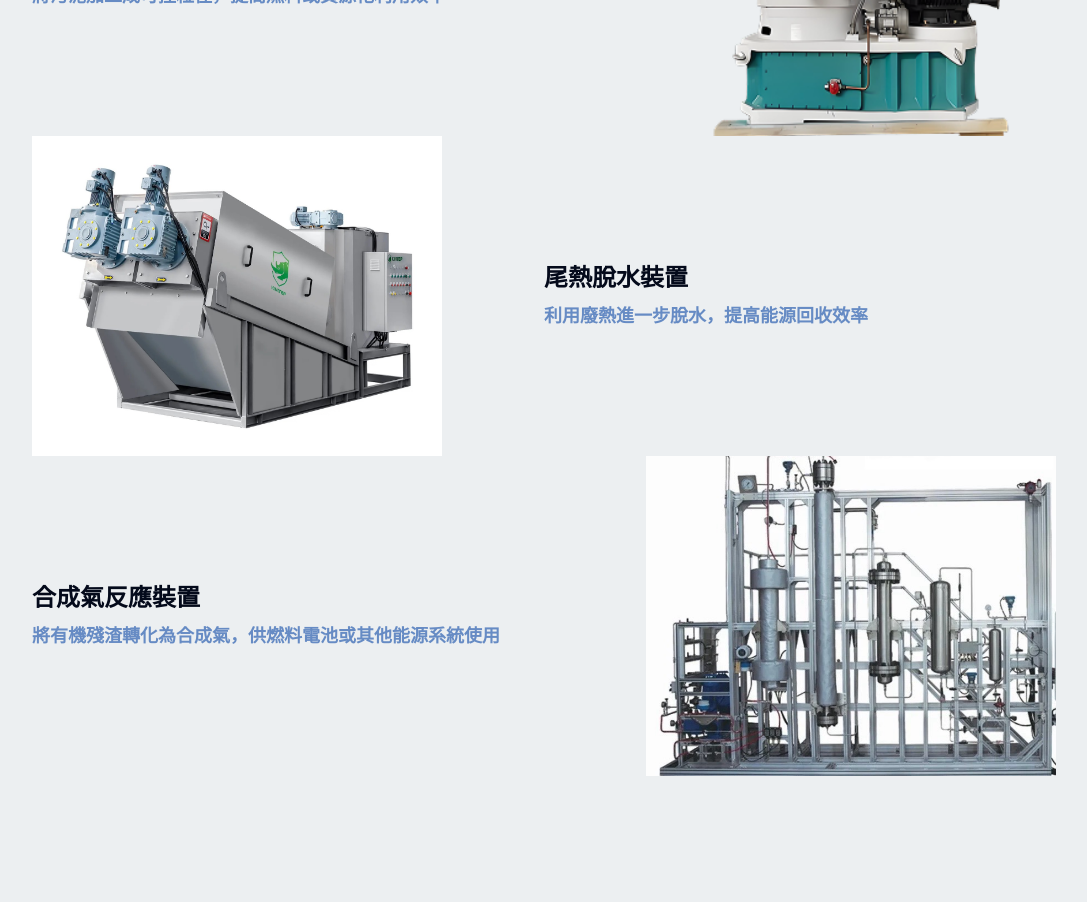
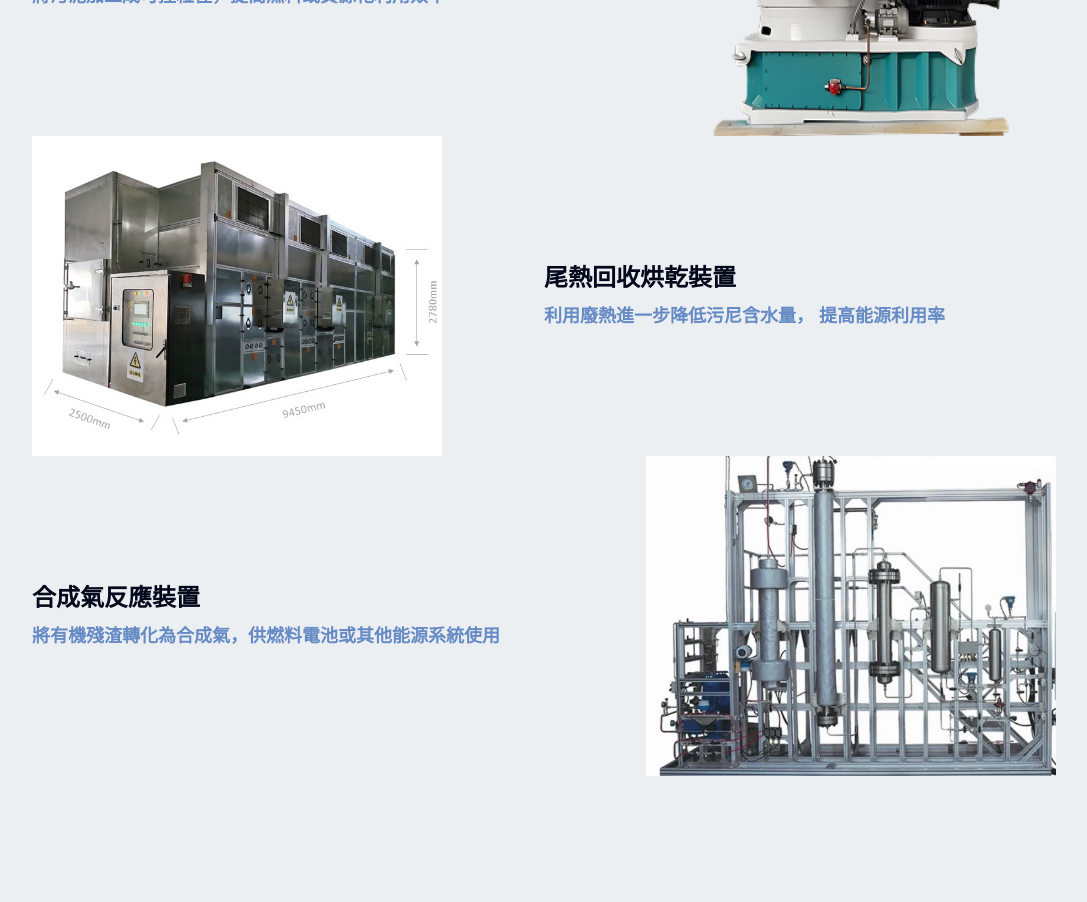
Before and after one commit to Shelly9457/tiner, a Next.js app: page /revive in a window 1280 px wide. Shown: the part 2880-3782 px from the top of the page, without its empty margins (96-1183 px from the left). Built offline with nearby package versions, Linux system fonts and the light colour scheme.

Commit message:
多處修改

```diff
--- a/src/app/generation/page.jsx
+++ b/src/app/generation/page.jsx
@@ -43,7 +43,7 @@ const generation = () => {
             name: "電池元件",
             desc: "膜電極、電池單元、整體電池堆",
             img: "/images/generation4.png",
-            link: "/generation/components",
+            link: "/generation/component",
         },
     ]
     return (
--- a/src/app/powersystem/drones/page.jsx
+++ b/src/app/powersystem/drones/page.jsx
@@ -55,7 +55,7 @@ const drones = () => {
     ];
     return (
         <>
-            <HeaderSlider slides={homeSlides} title={"以氫為翼，啟航未來天空"} desc={"高效能、長續航、低碳排的無人機動力解決方案"} />
+            <HeaderSlider slides={homeSlides} title={"以氫為翼，啟航未來天空"} desc={"高效能、長續航、零碳排的無人機動力解決方案"} />
 
             <SectionOne text={`
                 地諾科技的氫能無人機動力系統，\n
@@ -80,7 +80,7 @@ const drones = () => {
                         <div className="flex md:justify-start justify-between gap-7 mt-5">
                             <div>
                                 <h1 className="text-(--dark) text-md">飛行時間</h1>
-                                <h1 className="md:text-3xl mt-3 text-2xl text-(--one) font-bold">60–120 分鐘 </h1>
+                                <h1 className="md:text-3xl mt-3 text-2xl text-(--one) font-bold">60–1200 分鐘 </h1>
                             </div>
                             <div>
                                 <h1 className="text-(--dark) text-md">最大起飛重量</h1>
--- a/src/app/revive/page.jsx
+++ b/src/app/revive/page.jsx
@@ -36,9 +36,9 @@ const revive = () => {
             desc: "將污泥加工成可控粒徑，提高燃料或資源化利用效率"
         },
         {
-            name: "尾熱脫水裝置",
-            img: "/images/revive8 (2).png",
-            desc: "利用廢熱進一步脫水，提高能源回收效率"
+            name: "尾熱回收烘乾裝置",
+            desc: `利用廢熱進一步降低污尼含水量，\n提高能源利用率`,
+            img: "/images/waste7.png",
         },
         {
             name: "合成氣反應裝置",
--- a/src/app/waste/page.jsx
+++ b/src/app/waste/page.jsx
@@ -42,8 +42,8 @@ const waste = () => {
             img: "/images/waste6.png",
         },
         {
-            name: "尾熱脫水裝置",
-            desc: `利用廢熱進一步脫水，\n提高能源回收效率`,
+            name: "尾熱回收烘乾裝置",
+            desc: `利用廢熱進一步降低污尼含水量，\n提高能源利用率`,
             img: "/images/waste7.png",
         },
         {
--- a/src/components/IndexProducts.jsx
+++ b/src/components/IndexProducts.jsx
@@ -20,7 +20,7 @@ export default function IndexProducts() {
         },
         {
             name: "電池堆",
-            href: "/generation/components",
+            href: "/generation/component",
             img: "/images/index4.png"
         },
     ]
--- a/src/components/technology/Good.jsx
+++ b/src/components/technology/Good.jsx
@@ -72,7 +72,7 @@ export default function good() {
                         </div>
                     </div>
                     <div className="flex flex-col gap-5 justify-center items-end text-(--light) w-[45%] mx-auto">
-                        <h1 className="text-2xl">10,000hr &lt; 1%</h1>
+                        <h1 className="text-2xl">1,000hr &lt; 1%</h1>
                         <div className="w-full h-[2px] bg-(--light)"></div>
                         <p className="text-2xl">低能量衰減</p>
                     </div>
```
Also changed, not shown: src/app/revive/fram/page.jsx (+2 -2 lines), public/images/waste7.png.
